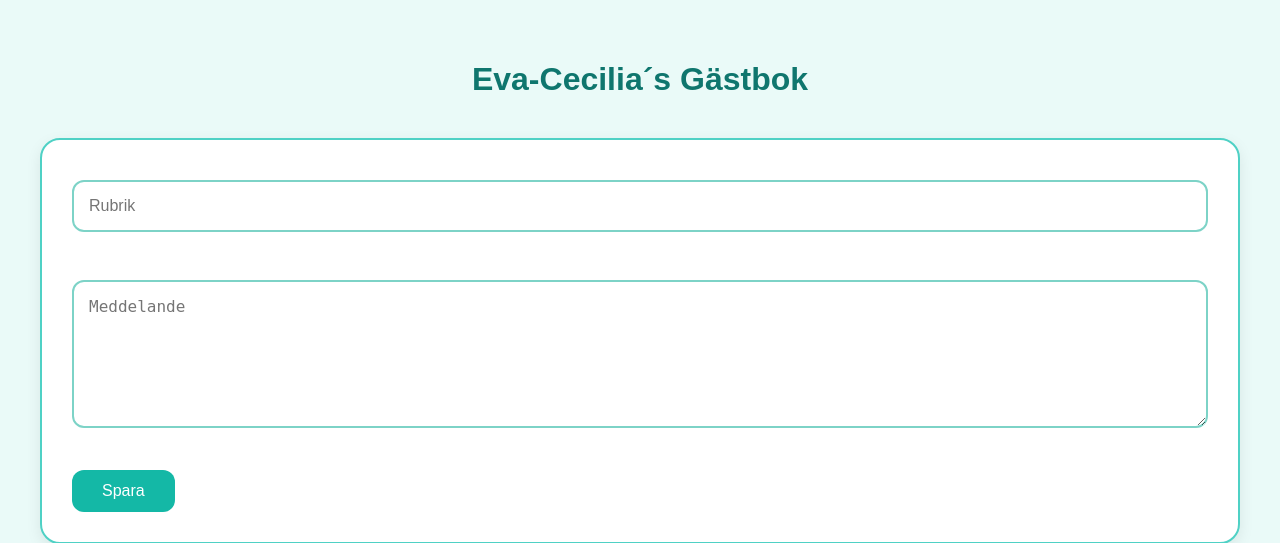
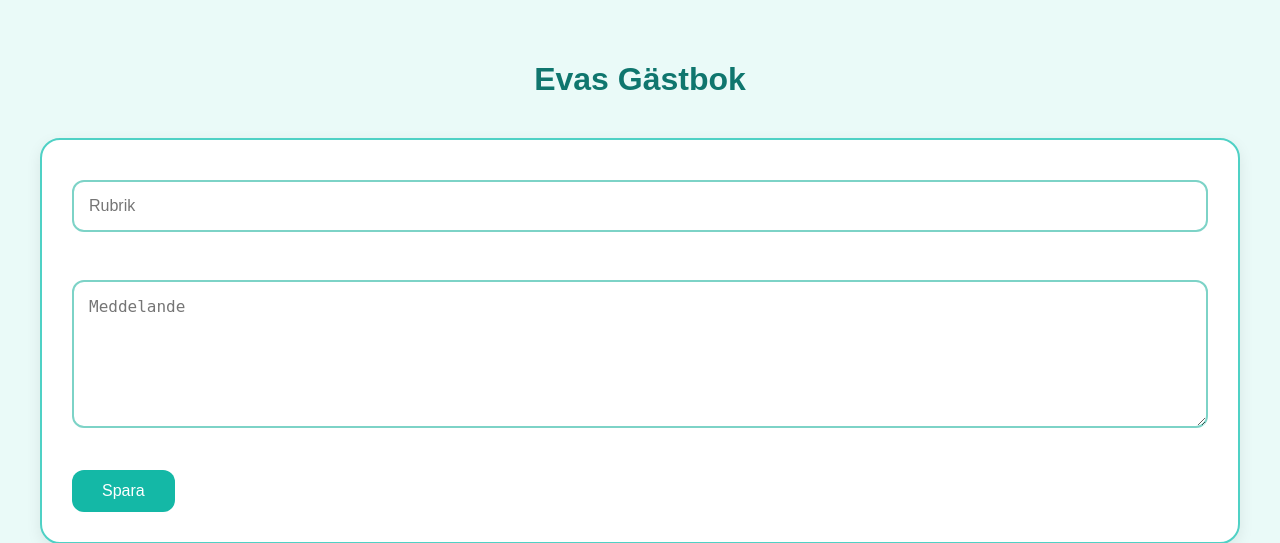
Before and after one commit to ecosunflower/guestbook, a Flask app: page / in a window 1280 px wide. Shown: the top 543 px of the page. Run offline with Flask 3, Linux system fonts and the light colour scheme; data that the repository does not hold is empty.

Commit message:
Update title and heading in index.html
Changing back the name: Evas Gästbok

```diff
--- a/templates/index.html
+++ b/templates/index.html
@@ -3,12 +3,12 @@
 <head>
 <meta charset="UTF-8">
 <link rel="stylesheet" href="{{ url_for('static', filename='style.css') }}">
-<title>Eva-Cecilia´s Gästbok</title>
+<title>Evas Gästbok</title>
 </head>
 
 <body>
 
-<h1>Eva-Cecilia´s Gästbok</h1>
+<h1>Evas Gästbok</h1>
 
 <form action="/save" method="post">
 
```
